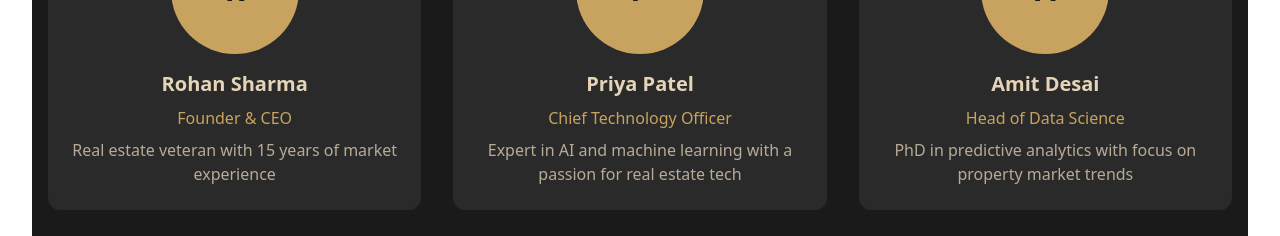
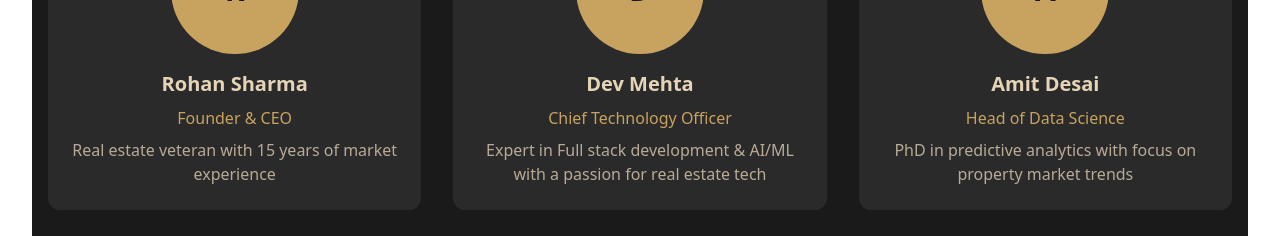
Before and after one commit to DevMehta22/real-estate, a React (Vite) app in the folder frontend/: page /about in a window 1280 px wide. Shown: the part 1067-1303 px from the top of the page. Built offline with nearby package versions, Linux system fonts and the light colour scheme.

Commit message:
fix: updated about section

```diff
--- a/frontend/src/Pages/About.jsx
+++ b/frontend/src/Pages/About.jsx
@@ -39,9 +39,9 @@ const About = () => {
       description: "Real estate veteran with 15 years of market experience"
     },
     {
-      name: "Priya Patel",
+      name: "Dev Mehta",
       role: "Chief Technology Officer",
-      description: "Expert in AI and machine learning with a passion for real estate tech"
+      description: "Expert in Full stack development & AI/ML with a passion for real estate tech"
     },
     {
       name: "Amit Desai",
@@ -56,16 +56,6 @@ const About = () => {
 
   return (
     <div className="bg-secondary text-text min-h-screen">
-      {/* Back Button
-      <div className="absolute top-4 left-4">
-        <button
-          onClick={handleGoBack}
-          className="flex items-center text-primary hover:text-highlight transition-colors p-2 rounded-full"
-        >
-          <ArrowLeft size={24} className="mr-2" />
-          <span className="font-medium">Back</span>
-        </button>
-      </div> */}
       <Navbar/>
 
       {/* Hero Section */}
```
Also changed, not shown: frontend/src/Pages/Home.jsx (+0 -10 lines).
